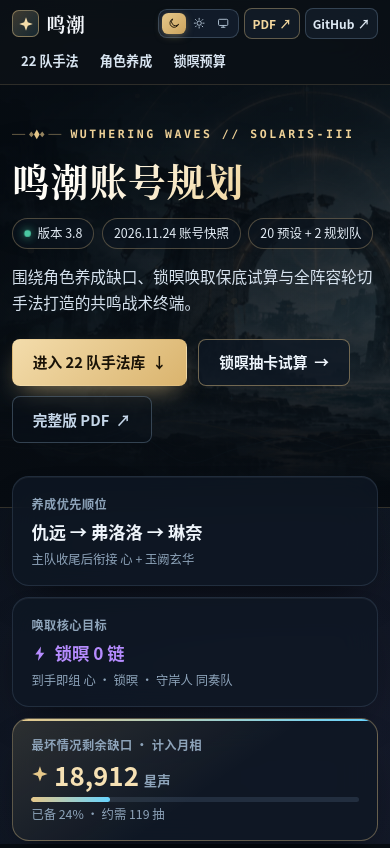
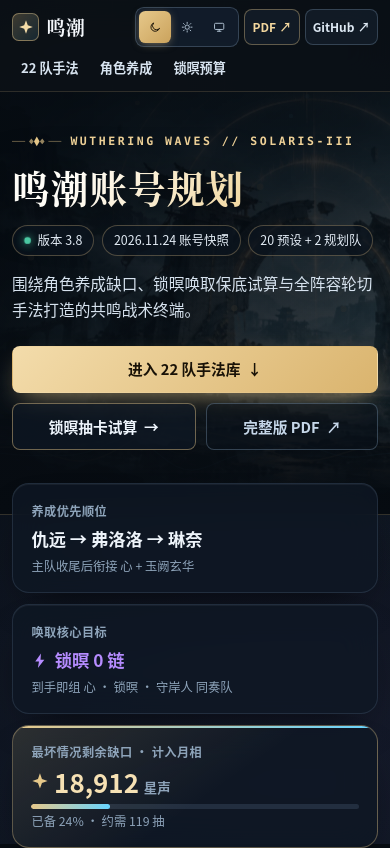
Before and after one commit to vme50-kfc/wuwa-planner, a plain HTML site: page docs/index.html in a window 390 px wide. Shown: the top 848 px of the page. Drawn offline with Linux system fonts and the light colour scheme.

Commit message:
Adapt the planner to narrow windows and mobile layouts

```diff
--- a/docs/assets/styles.css
+++ b/docs/assets/styles.css
@@ -320,6 +320,7 @@ kbd {
   color: #d7e3ef;
   font-size: 0.88rem;
   font-weight: 560;
+  white-space: nowrap;
   transition: color 0.2s ease, background 0.2s ease;
 }
 .main-nav a:hover {
@@ -366,6 +367,7 @@ kbd {
   color: #b7c8da;
   font-size: 0.77rem;
   font-weight: 600;
+  white-space: nowrap;
   cursor: pointer;
   transition: background 0.2s ease, color 0.2s ease;
 }
@@ -691,19 +693,16 @@ kbd {
    ========================================================================== */
 .section {
   padding-block: clamp(2.4rem, 4.4vw, 3.6rem);
-  scroll-margin-top: 4.4rem;
 }
 .section + .section {
   border-top: 1px solid var(--line);
 }
 .reveal {
   opacity: 0;
-  transform: translateY(20px);
-  transition: opacity 0.65s cubic-bezier(0.22, 1, 0.36, 1), transform 0.65s cubic-bezier(0.22, 1, 0.36, 1);
+  transition: opacity 0.65s cubic-bezier(0.22, 1, 0.36, 1);
 }
 .reveal.is-visible {
   opacity: 1;
-  transform: translateY(0);
 }
 
 .section-heading {
@@ -1147,7 +1146,6 @@ kbd {
 /* Team Detail Card */
 .team-panel {
   padding: clamp(1.2rem, 2.8vw, 1.9rem);
-  scroll-margin-top: 5rem;
   animation: panelFade 0.28s cubic-bezier(0.22, 1, 0.36, 1);
 }
 @keyframes panelFade {
@@ -2125,6 +2123,29 @@ td:nth-child(3) { font-variant-numeric: tabular-nums; white-space: nowrap; }
   .pulls-layout { grid-template-columns: 1fr; }
 }
 
+@media (max-width: 58rem) {
+  html { scroll-padding-top: 6.75rem; }
+  .masthead {
+    display: grid;
+    grid-template-columns: minmax(0, 1fr) auto;
+    gap: 0.3rem 0.6rem;
+    padding-block: 0.45rem;
+  }
+  .header-actions {
+    grid-column: 2;
+    grid-row: 1;
+    justify-self: end;
+  }
+  .main-nav {
+    grid-column: 1 / -1;
+    grid-row: 2;
+    gap: 0.2rem;
+  }
+  .main-nav a { padding: 0.34rem 0.65rem; }
+  .main-nav a.is-active::after { inset-inline: 0.65rem; }
+  .picker { top: 6.75rem; }
+}
+
 @media (max-width: 860px) {
   .team-layout { grid-template-columns: minmax(0, 1fr); }
   .picker { position: static; }
@@ -2141,29 +2162,17 @@ td:nth-child(3) { font-variant-numeric: tabular-nums; white-space: nowrap; }
 @media (max-width: 640px) {
   .wrap { width: calc(100% - 1.5rem); }
   .brand-sub { display: none; }
-  .masthead {
-    display: grid;
-    grid-template-columns: 1fr auto;
-    gap: 0.42rem 0.6rem;
-    padding-block: 0.5rem;
+  .header-actions { gap: 0.32rem; }
+  .main-nav a { padding: 0.34rem 0.56rem; font-size: 0.82rem; }
+  .main-nav a.is-active::after { inset-inline: 0.56rem; }
+  .theme-label { display: none; }
+  .theme-segmented button {
+    justify-content: center;
+    min-width: 2rem;
+    min-height: 2rem;
+    padding: 0.28rem 0.38rem;
   }
-  .header-actions {
-    grid-column: 2;
-    grid-row: 1;
-    justify-self: end;
-    gap: 0.32rem;
-  }
-  .main-nav {
-    grid-column: 1 / -1;
-    grid-row: 2;
-    justify-content: flex-start;
-    gap: 0.2rem;
-    overflow-x: auto;
-  }
-  .main-nav a { padding: 0.28rem 0.56rem; font-size: 0.82rem; white-space: nowrap; }
-  .theme-label { display: none; }
-  .theme-segmented button { padding: 0.28rem 0.38rem; }
-  .header-link { padding: 0.28rem 0.44rem; font-size: 0.75rem; }
+  .header-link { min-height: 2.25rem; padding: 0.28rem 0.44rem; font-size: 0.75rem; }
 
   .hero-art { object-position: 64% center; }
   .hero-vignette {
@@ -2176,6 +2185,12 @@ td:nth-child(3) { font-variant-numeric: tabular-nums; white-space: nowrap; }
     padding-top: 2.2rem;
     padding-bottom: 4rem;
   }
+  .hero-links .button {
+    flex: 1 1 auto;
+    justify-content: center;
+    padding-inline: 0.8rem;
+  }
+  .hero-links .primary { flex-basis: 100%; }
   .overview { margin-top: -2rem; }
   .overview-grid { grid-template-columns: 1fr; gap: 0.65rem; }
   .support-grid { grid-template-columns: 1fr; }
@@ -2189,8 +2204,27 @@ td:nth-child(3) { font-variant-numeric: tabular-nums; white-space: nowrap; }
   .readout-num, .readout-meta { justify-content: center; }
   .calc-targets { grid-template-columns: 1fr; }
   .calc-inputs { grid-template-columns: 1fr; }
+  .search-field input, .field-box input, .field-box select { font-size: 1rem; }
   .prep-mats { grid-template-columns: 1fr; }
   .team-notes { grid-template-columns: 1fr; }
+}
+
+@media (max-width: 22rem) {
+  .masthead .brand-mark { display: none; }
+  .header-actions { gap: 0.25rem; }
+  .header-link { padding-inline: 0.35rem; }
+}
+
+@media (max-width: 19.75rem) {
+  .masthead { grid-template-columns: minmax(0, 1fr); }
+  .header-actions { grid-column: 1; grid-row: 2; justify-self: start; }
+  .main-nav { grid-row: 3; }
+}
+
+@media (max-height: 30rem), (max-width: 19.75rem) {
+  html { scroll-padding-top: 0.75rem; }
+  .site-header { position: relative; }
+  .picker { position: static; }
 }
 
 /* Reduced Motion Respect */
@@ -2199,7 +2233,7 @@ td:nth-child(3) { font-variant-numeric: tabular-nums; white-space: nowrap; }
   .hero-copy > *,
   .pulse-dot,
   .team-panel { animation: none !important; }
-  .reveal { opacity: 1 !important; transform: none !important; transition: none !important; }
+  .reveal { opacity: 1 !important; transition: none !important; }
   .hero-art { transform: none !important; transition: none !important; }
   .button, .spotlight-card, .gauge-arc, .progress-fill { transition: none !important; }
 }
--- a/docs/index.html
+++ b/docs/index.html
@@ -8,7 +8,7 @@
   <title>鸣潮 · 共鸣账号规划终端</title>
   <link rel="icon" type="image/x-icon" sizes="36x36" href="assets/favicon.ico?v=545a0a7490df">
   <script src="assets/theme.js?v=be9294978e76"></script>
-  <link rel="stylesheet" href="assets/styles.css?v=77645c32b8a5">
+  <link rel="stylesheet" href="assets/styles.css?v=216d78c05f35">
   <script id="snapshot-data" type="application/json">{"date": "2026.11.24", "version": "3.8", "astrite": 150, "lunite": 5738, "radiant": 0, "forging": 5, "charPity": 5, "weapPity": 19, "guaranteed": false, "afterglow": 28, "oscillated": 19157, "shellCredits": "4,242,146", "charPityText": "垫 5 抽，小保底。最近五星为 11 月 24 日的当期 UP 仇远。", "weapPityText": "垫 19 抽。最近五星为 10 月 3 日的玉阙玄华。", "charStates": {"仇远": "Lv90，精 3 千古洑流，共鸣效率 119.2%。息界同调之律 2/3，现有 4C 为 +0 攻击主词条。", "弗洛洛": "Lv90、2 链、精 1 专武，五项技能 10。有一件失序彼岸之梦 3C 是 +0 气动伤害。", "琳奈": "Lv90、精 1 专武，五件声骸 +25。当前共鸣效率 126%，仅 2 件套生效。", "守岸人": "Lv90、1 链、精 1 专武，五件声骸 +25，游戏内核心共鸣效率项已达标。", "心": "Lv20、1 链，技能均为 1 级，声骸空置。背包确认有 Lv1 精 1 玉阙玄华。", "爱弥斯": "Lv60、0 链，当前武器 Lv1，五项技能均为 4 级。"}}</script>
   <script defer src="assets/resonance-fx.js?v=82e1eb2545b5"></script>
   <script defer src="assets/planner.js?v=dabd92b7a9a6"></script>
@@ -98,13 +98,13 @@
       </nav>
       <div class="header-actions">
         <div class="theme-segmented" role="group" aria-label="切换外观主题">
-          <button type="button" data-theme-set="dark" aria-pressed="true" title="深色 · 黑海岸玄青">
+          <button type="button" data-theme-set="dark" aria-pressed="true" aria-label="深色" title="深色 · 黑海岸玄青">
             <svg class="theme-icon" aria-hidden="true" focusable="false"><use href="#icon-moon"/></svg><span class="theme-label">深色</span>
           </button>
-          <button type="button" data-theme-set="light" aria-pressed="false" title="浅色 · 今州霜白">
+          <button type="button" data-theme-set="light" aria-pressed="false" aria-label="浅色" title="浅色 · 今州霜白">
             <svg class="theme-icon" aria-hidden="true" focusable="false"><use href="#icon-sun"/></svg><span class="theme-label">浅色</span>
           </button>
-          <button type="button" data-theme-set="system" aria-pressed="false" title="跟随系统外观">
+          <button type="button" data-theme-set="system" aria-pressed="false" aria-label="跟随系统" title="跟随系统外观">
             <svg class="theme-icon" aria-hidden="true" focusable="false"><use href="#icon-system"/></svg><span class="theme-label">自动</span>
           </button>
         </div>
```
Also changed, not shown: 1 other file.
